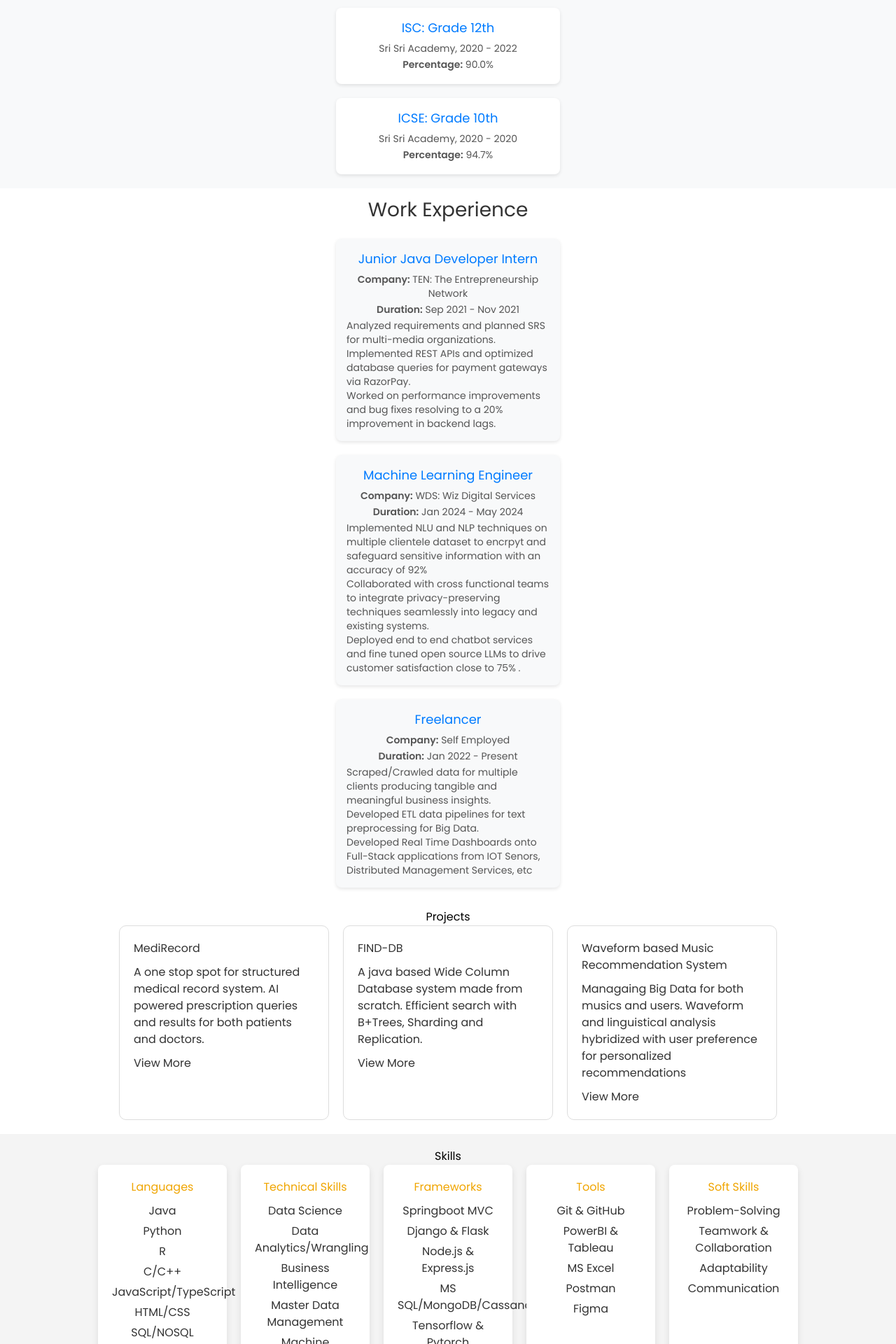
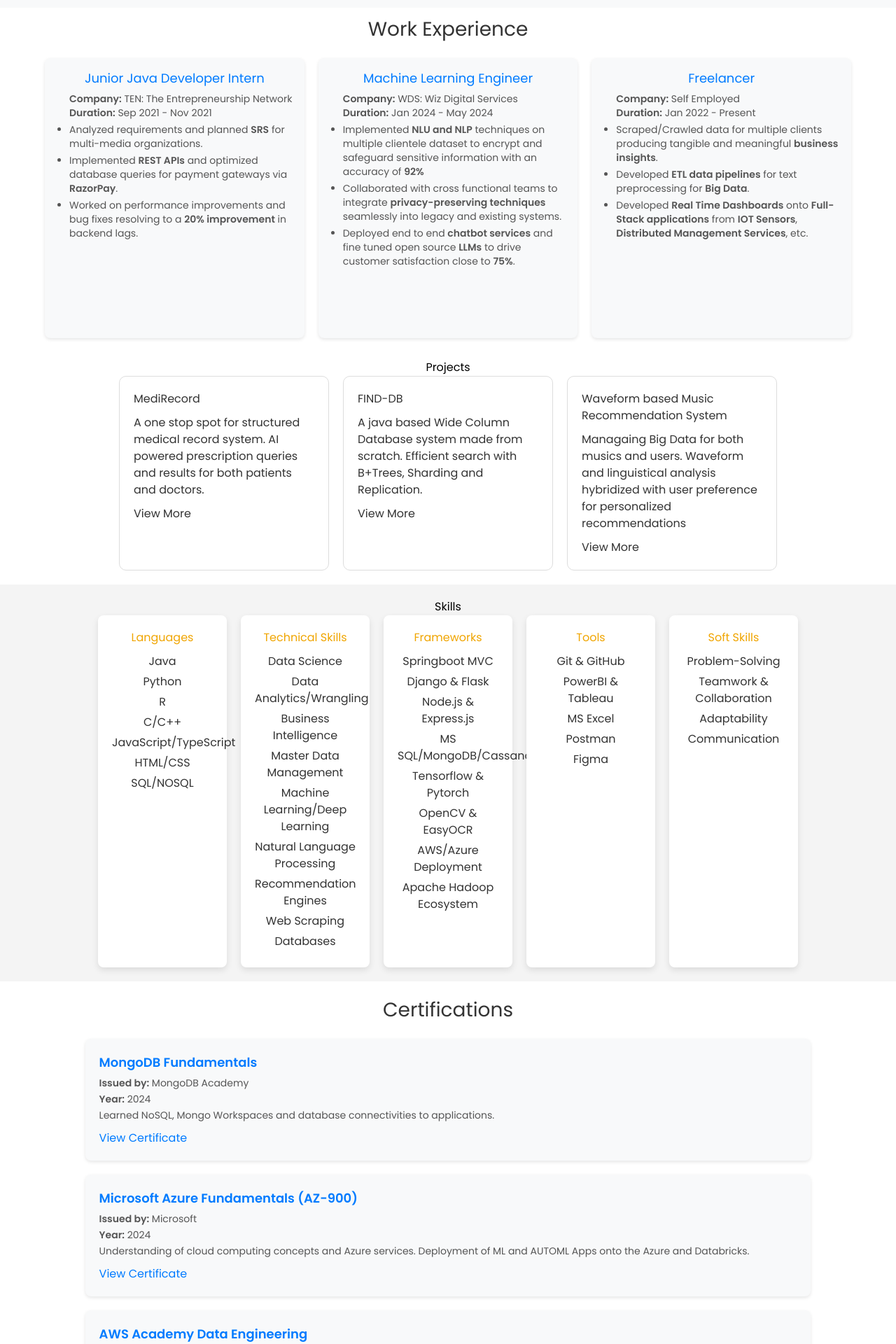
Before and after one commit to ShubhPundir/portfolio, a Next.js app in the folder frontend/: page / in a window 1280 px wide. Shown: the part 800-2720 px from the top of the page at 70% size. Built offline with nearby package versions, Linux system fonts and the light colour scheme.

Commit message:
dev: added Card component for workEx and Education

```diff
--- /dev/null
+++ b/frontend/src/components/Card.tsx
@@ -0,0 +1,23 @@
+import { ReactNode } from 'react'
+
+interface CardProps {
+  title: string
+  children: ReactNode
+  bgColor?: 'white' | 'gray'
+  textAlign?: 'left' | 'center'
+  className?: string
+}
+
+const Card = ({ title, children, bgColor = 'gray', textAlign = 'left', className = '' }: CardProps) => {
+  const bgClass = bgColor === 'white' ? 'bg-white' : 'bg-[#f8f9fa]'
+  const alignClass = textAlign === 'center' ? 'text-center' : 'text-left'
+
+  return (
+    <div className={`${bgClass} p-[15px] rounded-lg shadow-[0_2px_5px_rgba(0,0,0,0.1)] ${alignClass} ${className}`}>
+      <h3 className="text-lg text-[#007bff] mb-[5px]">{title}</h3>
+      {children}
+    </div>
+  )
+}
+
+export default Card
--- /dev/null
+++ b/frontend/src/components/CertificationCard.tsx
@@ -0,0 +1,63 @@
+import Image from 'next/image'
+import { StaticImageData } from 'next/image'
+
+interface CertificationCardProps {
+  title: string
+  issuedBy: string
+  year: string
+  description: string
+  certificateLink: string
+  logo?: string | StaticImageData
+  logoAlt?: string
+  className?: string
+}
+
+const CertificationCard = ({
+  title,
+  issuedBy,
+  year,
+  description,
+  certificateLink,
+  logo,
+  logoAlt,
+  className = '',
+}: CertificationCardProps) => {
+  return (
+    <div className={`bg-[#f8f9fa] p-5 rounded-lg shadow-[0_2px_5px_rgba(0,0,0,0.1)] text-left flex flex-col ${className}`}>
+      {/* Logo Section */}
+      {logo && (
+        <div className="mb-4 flex justify-center items-center h-20">
+          <Image
+            src={logo}
+            alt={logoAlt || `${title} logo`}
+            width={80}
+            height={80}
+            className="object-contain max-h-20"
+          />
+        </div>
+      )}
+
+      {/* Content Section */}
+      <div className="flex-1">
+        <h3 className="text-lg text-[#007bff] mb-[5px] font-semibold">{title}</h3>
+        <p className="text-sm text-[#555] my-[3px]">
+          <strong>Issued by:</strong> {issuedBy}
+        </p>
+        <p className="text-sm text-[#555] my-[3px]">
+          <strong>Year:</strong> {year}
+        </p>
+        <p className="text-sm text-[#555] my-[3px]">{description}</p>
+        <a
+          href={certificateLink}
+          target="_blank"
+          rel="noreferrer"
+          className="text-[#007bff] hover:underline inline-block mt-2"
+        >
+          View Certificate
+        </a>
+      </div>
+    </div>
+  )
+}
+
+export default CertificationCard
--- a/frontend/src/components/Certifications.tsx
+++ b/frontend/src/components/Certifications.tsx
@@ -1,32 +1,36 @@
+import CertificationCard from './CertificationCard'
+
 const Certifications = () => {
   return (
     <section className="text-center py-5 px-[5%] bg-white">
       <h2 className="text-[28px] text-[#333] mb-5">Certifications</h2>
-      <div className="grid grid-cols-2 gap-5 justify-center md:grid-cols-1">
-        {/* First Row */}
-        <div className="bg-[#f8f9fa] p-5 rounded-lg shadow-[0_2px_5px_rgba(0,0,0,0.1)] text-left md:w-[90%] md:mx-auto">
-          <h3 className="text-lg text-[#007bff] mb-[5px]">MongoDB Fundamentals</h3>
-          <p className="text-sm text-[#555] my-[3px]"><strong>Issued by:</strong> MongoDB Academy</p>
-          <p className="text-sm text-[#555] my-[3px]"><strong>Year:</strong> 2024</p>
-          <p className="text-sm text-[#555] my-[3px]">Learned NoSQL, Mongo Workspaces and database connectivities to applications.</p>
-          <a href="https://learn.mongodb.com/c/OiUBAvhtRpiU1-KnzEJZdA" target="_blank" rel="noreferrer" className="text-[#007bff]">View Certificate</a>
-        </div>
+      <div className="grid grid-cols-2 gap-5 max-w-[1200px] mx-auto md:grid-cols-1">
+        <CertificationCard
+          title="MongoDB Fundamentals"
+          issuedBy="MongoDB Academy"
+          year="2024"
+          description="Learned NoSQL, Mongo Workspaces and database connectivities to applications."
+          certificateLink="https://learn.mongodb.com/c/OiUBAvhtRpiU1-KnzEJZdA"
+          className="w-full md:w-[90%] md:mx-auto"
+        />
 
-        <div className="bg-[#f8f9fa] p-5 rounded-lg shadow-[0_2px_5px_rgba(0,0,0,0.1)] text-left md:w-[90%] md:mx-auto">
-          <h3 className="text-lg text-[#007bff] mb-[5px]">Microsoft Azure Fundamentals (AZ-900)</h3>
-          <p className="text-sm text-[#555] my-[3px]"><strong>Issued by:</strong> Microsoft</p>
-          <p className="text-sm text-[#555] my-[3px]"><strong>Year:</strong> 2024</p>
-          <p className="text-sm text-[#555] my-[3px]">Understanding of cloud computing concepts and Azure services. Deployment of ML and AUTOML Apps onto the Azure and Databricks.</p>
-          <a href="https://www.credly.com/badges/7fd53f8c-be3e-48bf-acbb-34d7a42423b5/linked_in_profile" target="_blank" rel="noreferrer" className="text-[#007bff]">View Certificate</a>
-        </div>
+        <CertificationCard
+          title="Microsoft Azure Fundamentals (AZ-900)"
+          issuedBy="Microsoft"
+          year="2024"
+          description="Understanding of cloud computing concepts and Azure services. Deployment of ML and AUTOML Apps onto the Azure and Databricks."
+          certificateLink="https://www.credly.com/badges/7fd53f8c-be3e-48bf-acbb-34d7a42423b5/linked_in_profile"
+          className="w-full md:w-[90%] md:mx-auto"
+        />
 
-        <div className="bg-[#f8f9fa] p-5 rounded-lg shadow-[0_2px_5px_rgba(0,0,0,0.1)] text-left md:w-[90%] md:mx-auto">
-          <h3 className="text-lg text-[#007bff] mb-[5px]">AWS Academy Data Engineering</h3>
-          <p className="text-sm text-[#555] my-[3px]"><strong>Issued by:</strong> AWS</p>
-          <p className="text-sm text-[#555] my-[3px]"><strong>Year:</strong> 2025</p>
-          <p className="text-sm text-[#555] my-[3px]">Practiced Cloud Data Engineering and validated knowledge on ETL pipelines.</p>
-          <a href="https://www.credly.com/badges/dcca2a23-24c9-4e5b-ad4e-47334d91c51c/public_url" target="_blank" rel="noreferrer" className="text-[#007bff]">View Certificate</a>
-        </div>
+        <CertificationCard
+          title="AWS Academy Data Engineering"
+          issuedBy="AWS"
+          year="2025"
+          description="Practiced Cloud Data Engineering and validated knowledge on ETL pipelines."
+          certificateLink="https://www.credly.com/badges/dcca2a23-24c9-4e5b-ad4e-47334d91c51c/public_url"
+          className="w-full md:w-[90%] md:mx-auto"
+        />
       </div>
     </section>
   )
--- a/frontend/src/components/Education.tsx
+++ b/frontend/src/components/Education.tsx
@@ -1,25 +1,39 @@
+import Card from './Card'
+
 const Education = () => {
   return (
     <section className="text-center py-5 px-[5%] bg-[#f8f9fa]">
       <h2 className="text-[28px] text-[#333] mb-5">Education</h2>
-      <div className="flex justify-around gap-5 flex-wrap md:flex-col md:items-center">
-        <div className="flex-1 min-w-[300px] max-w-[320px] bg-white p-[15px] rounded-lg shadow-[0_2px_5px_rgba(0,0,0,0.1)] text-center md:w-[80%]">
-          <h3 className="text-lg text-[#007bff] mb-[5px]">Bachelor of Technology in Computer Science</h3>
+      <div className="flex flex-row justify-center items-start gap-5 flex-nowrap">
+        <Card
+          title="Bachelor of Technology in Computer Science"
+          bgColor="white"
+          textAlign="center"
+          className="flex-1"
+        >
           <p className="text-sm text-[#555] my-[3px]">The Northcap University, 2022 - 2026</p>
           <p className="text-sm text-[#555] my-[3px]"><strong>CGPA:</strong> 8.98</p>
-        </div>
+        </Card>
 
-        <div className="flex-1 min-w-[300px] max-w-[320px] bg-white p-[15px] rounded-lg shadow-[0_2px_5px_rgba(0,0,0,0.1)] text-center md:w-[80%]">
-          <h3 className="text-lg text-[#007bff] mb-[5px]">ISC: Grade 12th</h3>
+        <Card
+          title="ISC: Grade 12th"
+          bgColor="white"
+          textAlign="center"
+          className="flex-1"
+        >
           <p className="text-sm text-[#555] my-[3px]">Sri Sri Academy, 2020 - 2022</p>
           <p className="text-sm text-[#555] my-[3px]"><strong>Percentage:</strong> 90.0%</p>
-        </div>
+        </Card>
 
-        <div className="flex-1 min-w-[300px] max-w-[320px] bg-white p-[15px] rounded-lg shadow-[0_2px_5px_rgba(0,0,0,0.1)] text-center md:w-[80%]">
-          <h3 className="text-lg text-[#007bff] mb-[5px]">ICSE: Grade 10th</h3>
+        <Card
+          title="ICSE: Grade 10th"
+          bgColor="white"
+          textAlign="center"
+          className="flex-1"
+        >
           <p className="text-sm text-[#555] my-[3px]">Sri Sri Academy, 2020 - 2020</p>
           <p className="text-sm text-[#555] my-[3px]"><strong>Percentage:</strong> 94.7%</p>
-        </div>
+        </Card>
       </div>
     </section>
   )
--- a/frontend/src/components/WorkExperience.tsx
+++ b/frontend/src/components/WorkExperience.tsx
@@ -1,41 +1,54 @@
+import Card from './Card'
+
 const WorkExperience = () => {
   return (
     <section className="text-center py-[10px] px-[5%] bg-white">
       <h2 className="text-[28px] text-[#333] mb-5">Work Experience</h2>
-      <div className="flex justify-around gap-5 flex-wrap md:flex-col md:items-center">
+      <div className="flex flex-row justify-center items-start gap-5 flex-nowrap">
+        <Card
+          title="Junior Java Developer Intern"
+          bgColor="gray"
+          textAlign="center"
+          className="flex-1 min-h-[400px]"
+        >
+          <ul className="text-left text-sm text-[#555] list-disc pl-5 space-y-1">
+            <strong>Company:</strong> TEN: The Entrepreneurship Network<br/>
+            <strong>Duration:</strong> Sep 2021 - Nov 2021<br/>
+            <li>Analyzed requirements and planned <strong>SRS</strong> for multi-media organizations.</li>
+            <li>Implemented <strong>REST APIs</strong> and optimized database queries for payment gateways via <strong>RazorPay</strong>.</li>
+            <li>Worked on performance improvements and bug fixes resolving to a <strong>20% improvement</strong> in backend lags.</li>
+          </ul>
+        </Card>
 
-        <div className="flex-1 min-w-[300px] max-w-[320px] bg-[#f8f9fa] p-[15px] rounded-lg shadow-[0_2px_5px_rgba(0,0,0,0.1)] text-center text-[#333] md:w-[80%]">
-          <h3 className="text-lg text-[#007bff] mb-[5px]">Junior Java Developer Intern</h3>
-          <p className="text-sm text-[#555] my-[3px]"><strong>Company:</strong> TEN: The Entrepreneurship Network</p>
-          <p className="text-sm text-[#555] my-[3px]"><strong>Duration:</strong> Sep 2021 - Nov 2021</p>
-          <ul className="text-left text-sm text-[#555]">
-            <li>Analyzed requirements and planned SRS for multi-media organizations.</li>
-            <li>Implemented REST APIs and optimized database queries for payment gateways via RazorPay.</li>
-            <li>Worked on performance improvements and bug fixes resolving to a 20% improvement in backend lags.</li>
+        <Card
+          title="Machine Learning Engineer"
+          bgColor="gray"
+          textAlign="center"
+          className="flex-1 min-h-[400px]"
+        >
+          <ul className="text-left text-sm text-[#555] list-disc pl-5 space-y-1">
+            <strong>Company:</strong> WDS: Wiz Digital Services<br/>
+            <strong>Duration:</strong> Jan 2024 - May 2024<br/>
+            <li>Implemented <strong>NLU and NLP</strong> techniques on multiple clientele dataset to encrypt and safeguard sensitive information with an accuracy of <strong>92%</strong></li>
+            <li>Collaborated with cross functional teams to integrate <strong>privacy-preserving techniques</strong> seamlessly into legacy and existing systems.</li>
+            <li>Deployed end to end <strong>chatbot services</strong> and fine tuned open source <strong>LLMs</strong> to drive customer satisfaction close to <strong>75%</strong>.</li>
           </ul>
-        </div>
+        </Card>
 
-        <div className="flex-1 min-w-[300px] max-w-[320px] bg-[#f8f9fa] p-[15px] rounded-lg shadow-[0_2px_5px_rgba(0,0,0,0.1)] text-center text-[#333] md:w-[80%]">
-          <h3 className="text-lg text-[#007bff] mb-[5px]">Machine Learning Engineer</h3>
-          <p className="text-sm text-[#555] my-[3px]"><strong>Company:</strong> WDS: Wiz Digital Services</p>
-          <p className="text-sm text-[#555] my-[3px]"><strong>Duration:</strong> Jan 2024 - May 2024</p>
-          <ul className="text-left text-sm text-[#555]">
-            <li>Implemented NLU and NLP techniques on multiple clientele dataset to encrpyt and safeguard sensitive information with an accuracy of 92%</li>
-            <li>Collaborated with cross functional teams to integrate privacy-preserving techniques seamlessly into legacy and existing systems.</li>
-            <li>Deployed end to end chatbot services and fine tuned open source LLMs to drive customer satisfaction close to 75% .</li>
+        <Card
+          title="Freelancer"
+          bgColor="gray"
+          textAlign="center"
+          className="flex-1 min-h-[400px]"
+        >
+          <ul className="text-left text-sm text-[#555] list-disc pl-5 space-y-1">
+            <strong>Company:</strong> Self Employed<br/>
+            <strong>Duration:</strong> Jan 2022 - Present<br/>
+            <li>Scraped/Crawled data for multiple clients producing tangible and meaningful <strong>business insights</strong>.</li>
+            <li>Developed <strong>ETL data pipelines</strong> for text preprocessing for <strong>Big Data</strong>.</li>
+            <li>Developed <strong>Real Time Dashboards</strong> onto <strong>Full-Stack applications</strong> from <strong>IOT Sensors</strong>, <strong>Distributed Management Services</strong>, etc.</li>
           </ul>
-        </div>
-
-        <div className="flex-1 min-w-[300px] max-w-[320px] bg-[#f8f9fa] p-[15px] rounded-lg shadow-[0_2px_5px_rgba(0,0,0,0.1)] text-center text-[#333] md:w-[80%]">
-          <h3 className="text-lg text-[#007bff] mb-[5px]">Freelancer</h3>
-          <p className="text-sm text-[#555] my-[3px]"><strong>Company:</strong> Self Employed</p>
-          <p className="text-sm text-[#555] my-[3px]"><strong>Duration:</strong> Jan 2022 - Present</p>
-          <ul className="text-left text-sm text-[#555]">
-            <li>Scraped/Crawled data for multiple clients producing tangible and meaningful business insights.</li>
-            <li>Developed ETL data pipelines for text preprocessing for Big Data.</li>
-            <li>Developed Real Time Dashboards onto Full-Stack applications from IOT Senors, Distributed Management Services, etc</li>
-          </ul>
-        </div>
+        </Card>
       </div>
     </section>
   )
```
